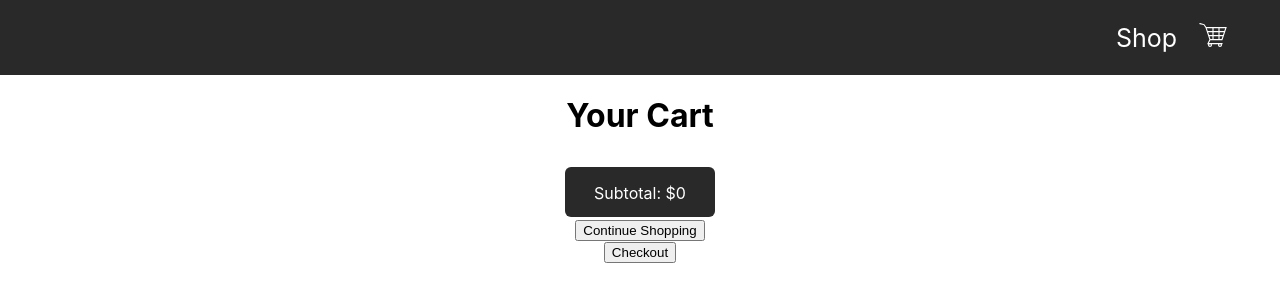
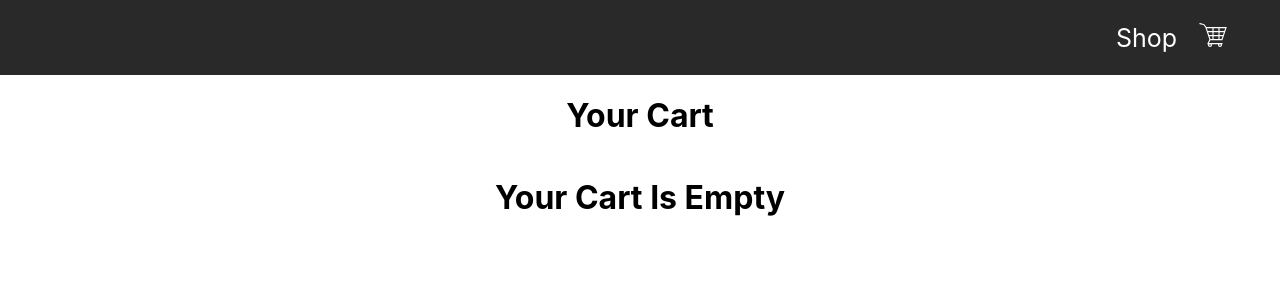
Before and after one commit to jyeung-se/watch-emporium, a React (Create React App) app: page /cart in a window 1280 px wide. Shown: the top 302 px of the page. Built offline with nearby package versions, Linux system fonts and the light colour scheme.

Commit message:
Added tertiary operator for if cart is empty or not, load xxxx

```diff
--- a/src/pages/cart/cart.jsx
+++ b/src/pages/cart/cart.jsx
@@ -3,10 +3,12 @@ import { PRODUCTS } from '../../products'
 import { ShopContext } from '../../context/shop-context'
 import { CartItem } from './cartItem'
 import './cart.css'
+import { useNavigate } from 'react-router-dom'
 
 const Cart = () => {
   const { cartItems, calcTotalCartPrice } = useContext(ShopContext)
   const totalPrice = calcTotalCartPrice()
+  const navigate = useNavigate()
 
     return (
       <div className='cart'>
@@ -21,11 +23,15 @@ const Cart = () => {
           })}
         </div>
 
+        {totalPrice > 0 ? (
         <div className='checkout'>
           <p>Subtotal: ${totalPrice}</p>
-          <button>Continue Shopping</button>
+          <button onClick={() => navigate('/')}>Continue Shopping</button>
           <button>Checkout</button>
         </div>
+        ) : (
+          <h1>Your Cart Is Empty</h1>
+        )}
       </div>
     )
   }
```
